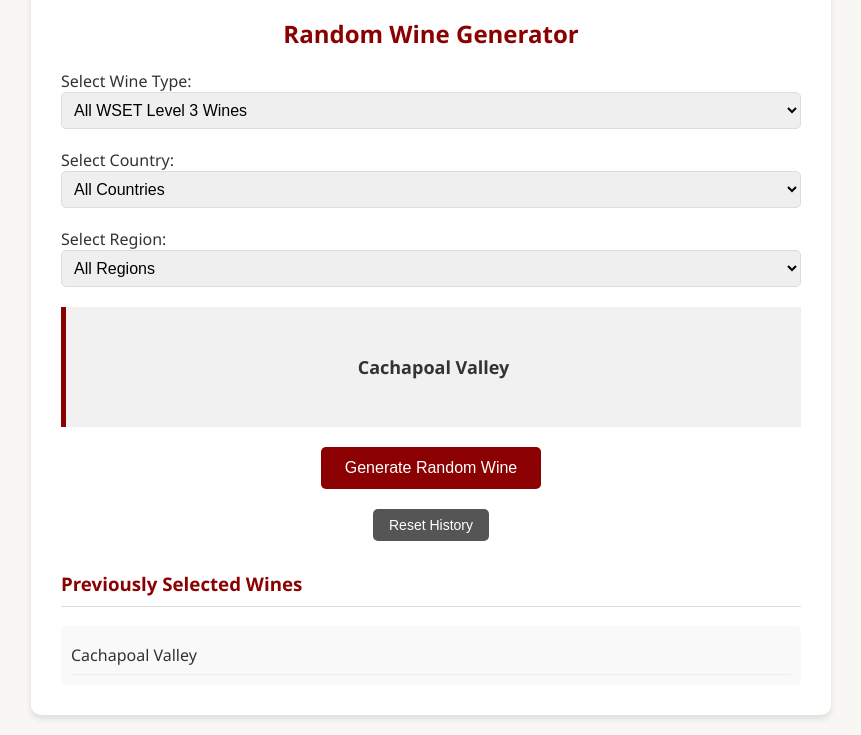
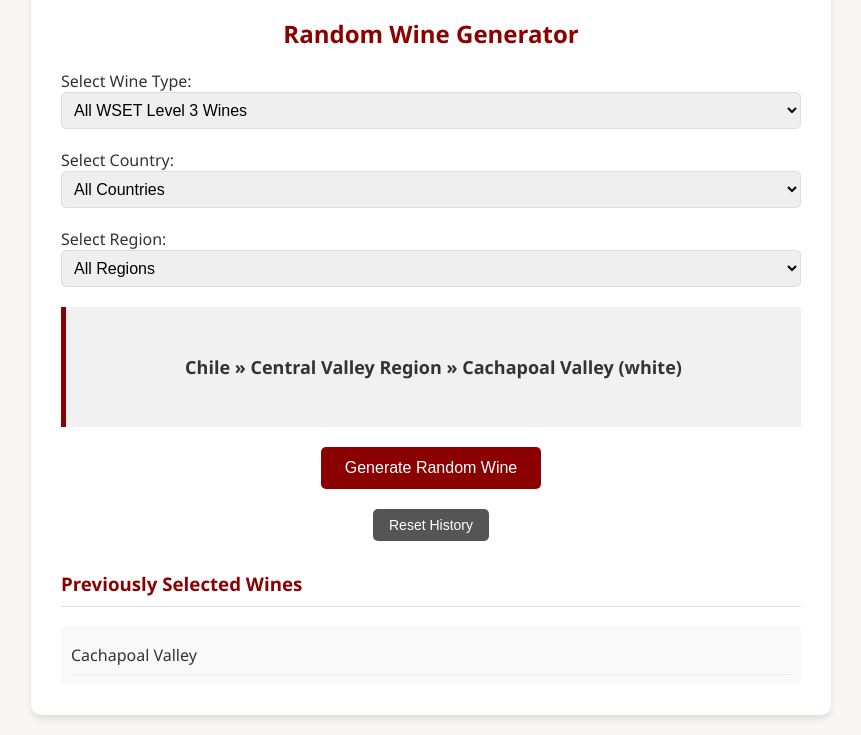
Before and after one commit to gaboail/wset-wine-randomizer, a plain HTML site: page index.html in a window 1280 px wide. Both pictures are taken after a click on the button "Generate Random Wine". Shown: the part 183-918 px from the top of the page, without its empty margins (209-1070 px from the left). Drawn offline with Linux system fonts and the light colour scheme.

Commit message:
Update index.html
change view of generated value

```diff
--- a/index.html
+++ b/index.html
@@ -209,21 +209,34 @@
             });
         }
          function generateWine() {
-            const type = categorySelect.value;
+    const type    = categorySelect.value;
     const country = countrySelect.value;
-            const region = regionSelect.value;
+    const region  = regionSelect.value;
+
+    // Filter down to full wine objects
     let filtered = wineDatabase
-                .filter(w => type === 'all' || w.type === type)
+      .filter(w => type    === 'all' || w.type    === type)
       .filter(w => country === 'all' || w.country === country)
-                .filter(w => region === 'all' || w.region === region);
-            const available = filtered.map(w => w.sub_region).filter(n => !selectedWines.includes(n));
+      .filter(w => region  === 'all' || w.region  === region);
+
+    // Exclude ones already chosen
+    const available = filtered.filter(w => !selectedWines.includes(w.sub_region));
+
     if (!available.length) {
-                resultDiv.textContent = 'All wines from this category have been selected! Reset history to start over.';
+      resultDiv.textContent =
+        'All wines from this category have been selected! Reset history to start over.';
       return;
     }
-            const choice = available[Math.floor(Math.random() * available.length)];
-            resultDiv.innerHTML = `<strong>${choice}</strong>`;
-            selectedWines.push(choice);
+
+    // Pick a random wine object
+    const pick = available[Math.floor(Math.random() * available.length)];
+
+    // Display country › region › sub-region (type)
+    resultDiv.innerHTML =
+      `<strong>${pick.country} » ${pick.region} » ${pick.sub_region} (${pick.type})</strong>`;
+
+    // Save its sub_region as your history key (you can switch to another unique field if you prefer)
+    selectedWines.push(pick.sub_region);
     localStorage.setItem('selectedWines', JSON.stringify(selectedWines));
     updateHistoryList();
         }
```
Lines whose indentation alone changed are shown as unchanged.
